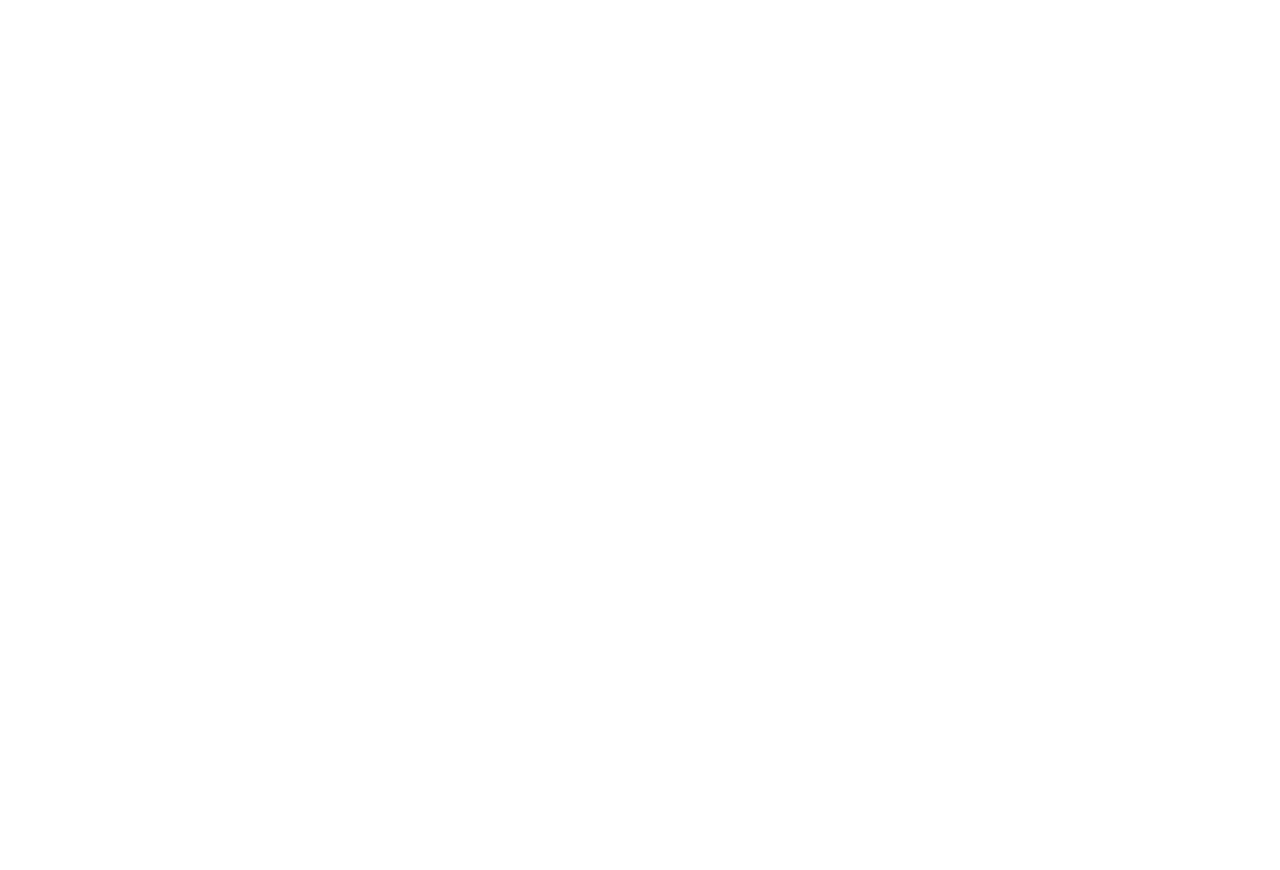
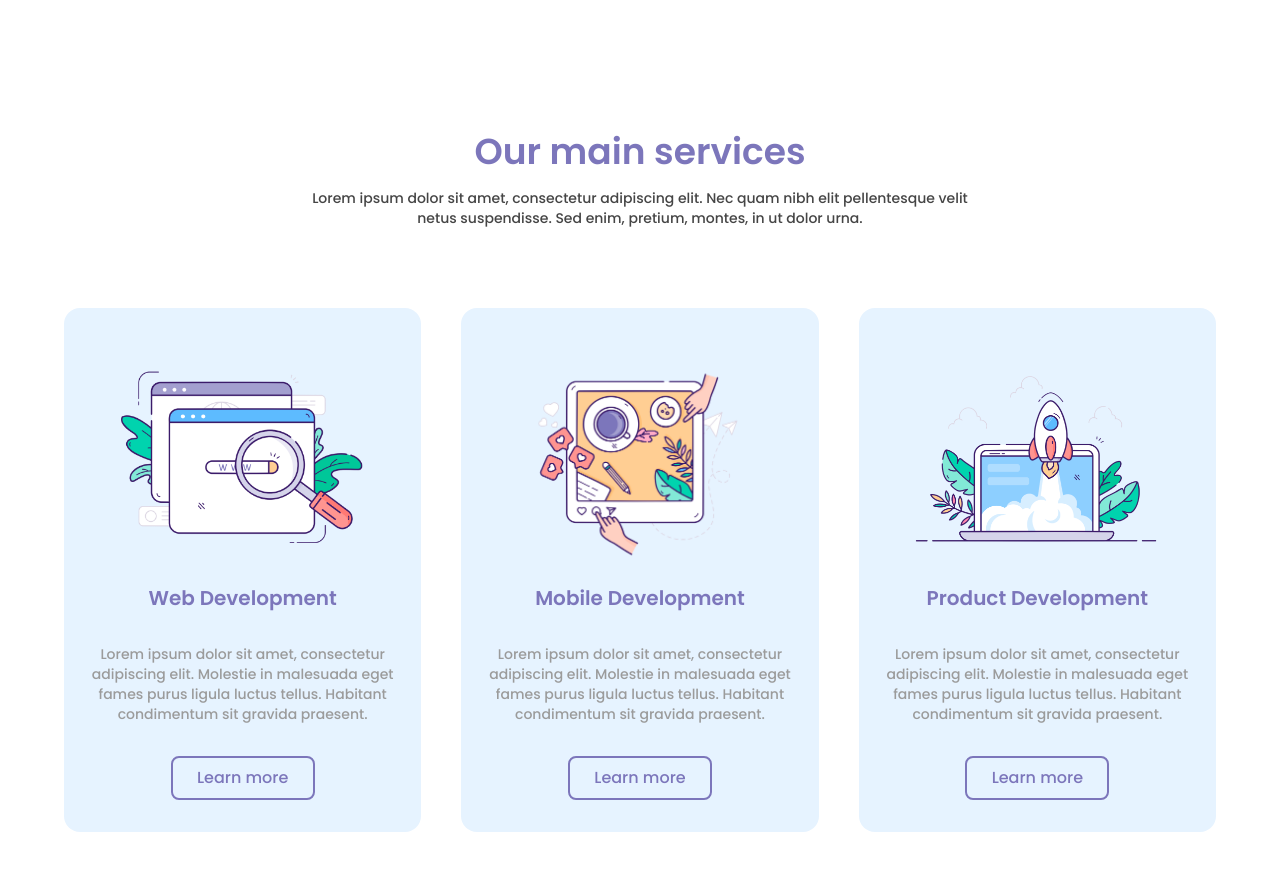
Before and after one commit to KalpitChandekar/Up-Ur-Business, a Next.js app: page / in a window 1280 px wide. Shown: the part 2580-3450 px from the top of the page. Before the commit the page ends 2712 px from the top, so only its background shows below. Built offline with nearby package versions, Linux system fonts and the light colour scheme.

Commit message:
[feat]: Add Main Services section

```diff
--- a/app/page.js
+++ b/app/page.js
@@ -1,5 +1,6 @@
 import Customers from "@/components/Customers";
 import Hero from "@/components/Hero";
+import MainService from "@/components/MainService";
 import Navbar from "@/components/Navbar";
 import Service from "@/components/Service";
 
@@ -29,6 +30,7 @@
         imgUrl="/service4.png"
         className={"flex-row-reverse"}
       />
+      <MainService />
     </div>
   );
 };
```
